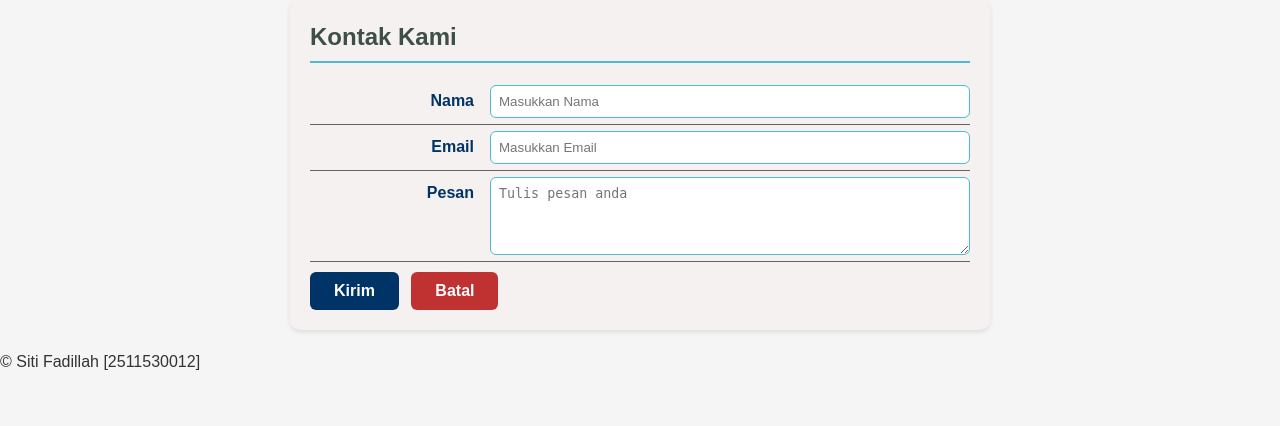
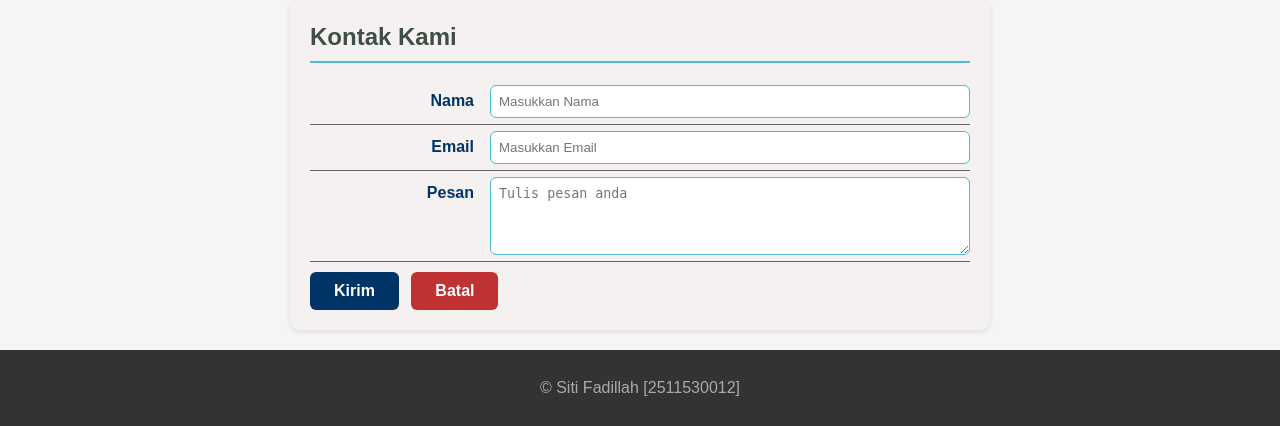
Before and after one commit to fadildilfa33/2511530012-PWD-TIBLY-25260, a PHP site: page /pertemuan-04/index.html in a window 1280 px wide. Shown: the part 821-1247 px from the top of the page. Before the commit the page ends 1191 px from the top, so only its background shows below. Run offline with PHP 8.4, Linux system fonts and the light colour scheme.

Commit message:
styling footer

```diff
--- a/pertemuan-04/style.css
+++ b/pertemuan-04/style.css
@@ -29,6 +29,13 @@ header li a {
 color: #fff;
 text-decoration: none;
 padding: 6px 12px;
+}
+
+footer {
+    background:#333;
+    color: #aaa;
+    text-align: center;
+    padding: 10px;
 }
 #home,
 #about,
```
Also changed, not shown: pertemuan-04/README.md.
